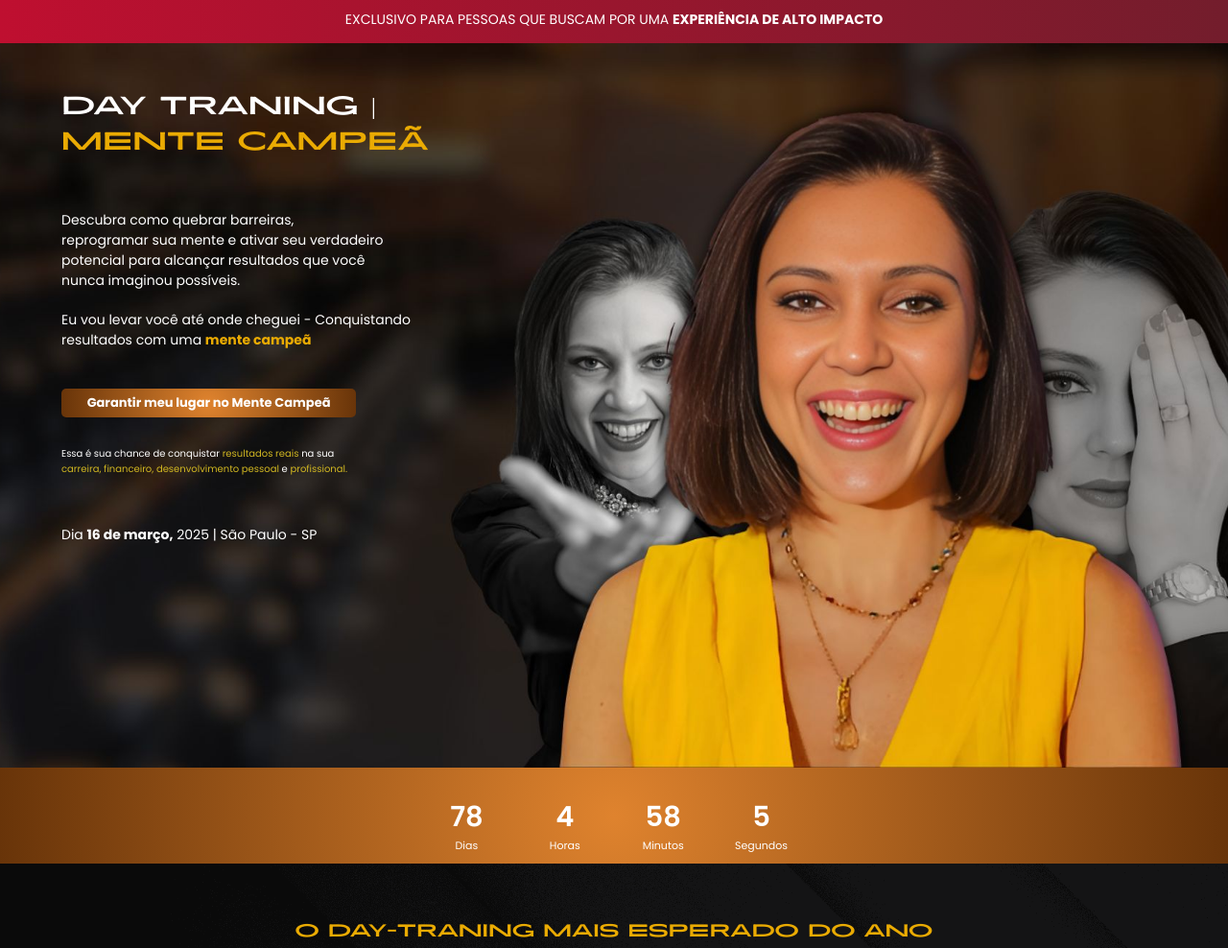
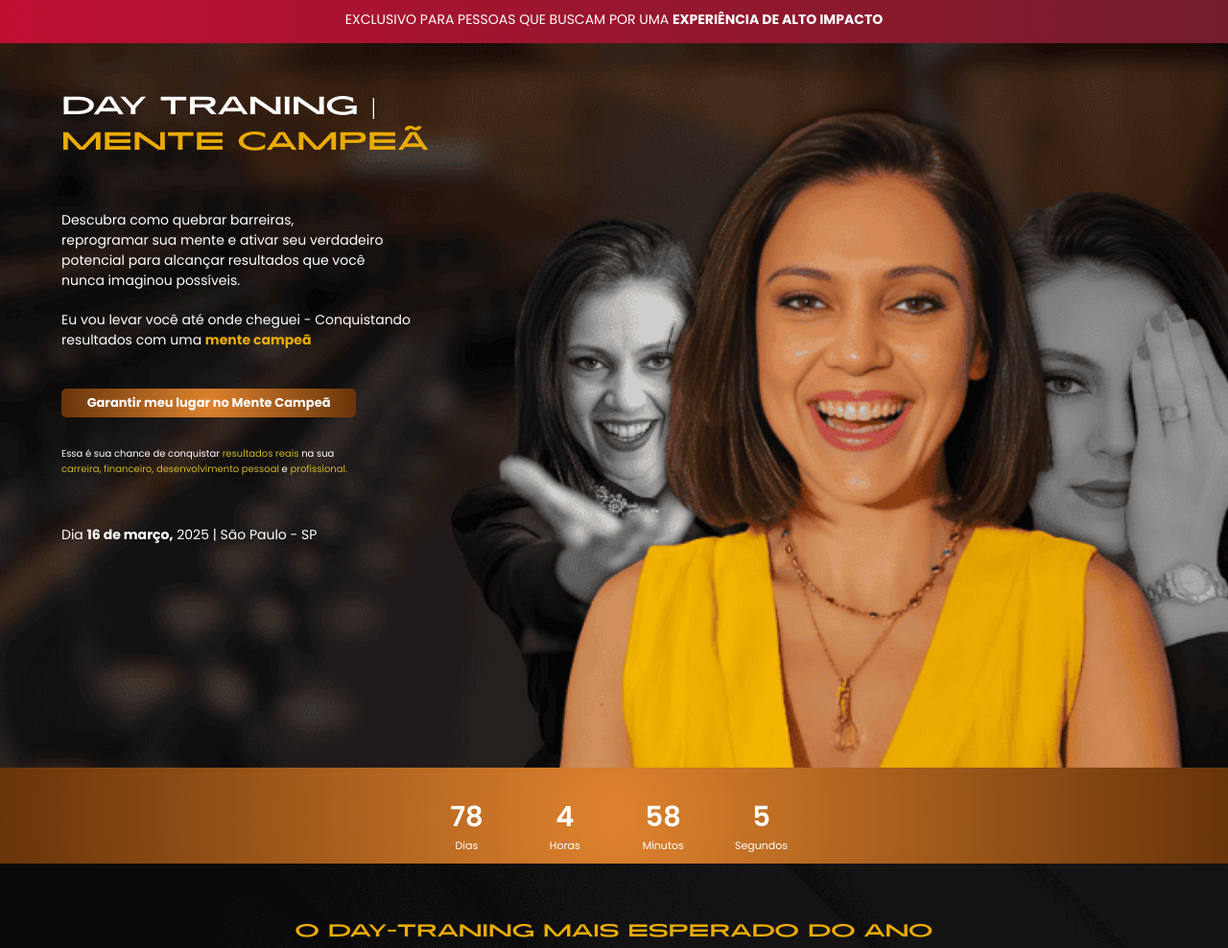
Before and after one commit to joaoMicheletti/Curso-de-nodejs, a plain HTML site: page index.html in a window 1280 px wide. Shown: the top 988 px of the page at 96% size. Drawn offline with nearby package versions, Linux system fonts and the light colour scheme.

Commit message:
update
fou sjustada a imagen de backgrund

```diff
--- a/style.css
+++ b/style.css
@@ -14,7 +14,7 @@ a {
     color: black;
 }
 #Primary{
-    background-image: url(./img/backgrund01.jpg);
+    background-image: url(./img/backgrund01.png);
     background-position: center center;
     background-repeat: no-repeat;
     background-size: cover;
```
Also changed, not shown: img/backgrund01.jpg (deleted), img/backgrund01.png (added).
